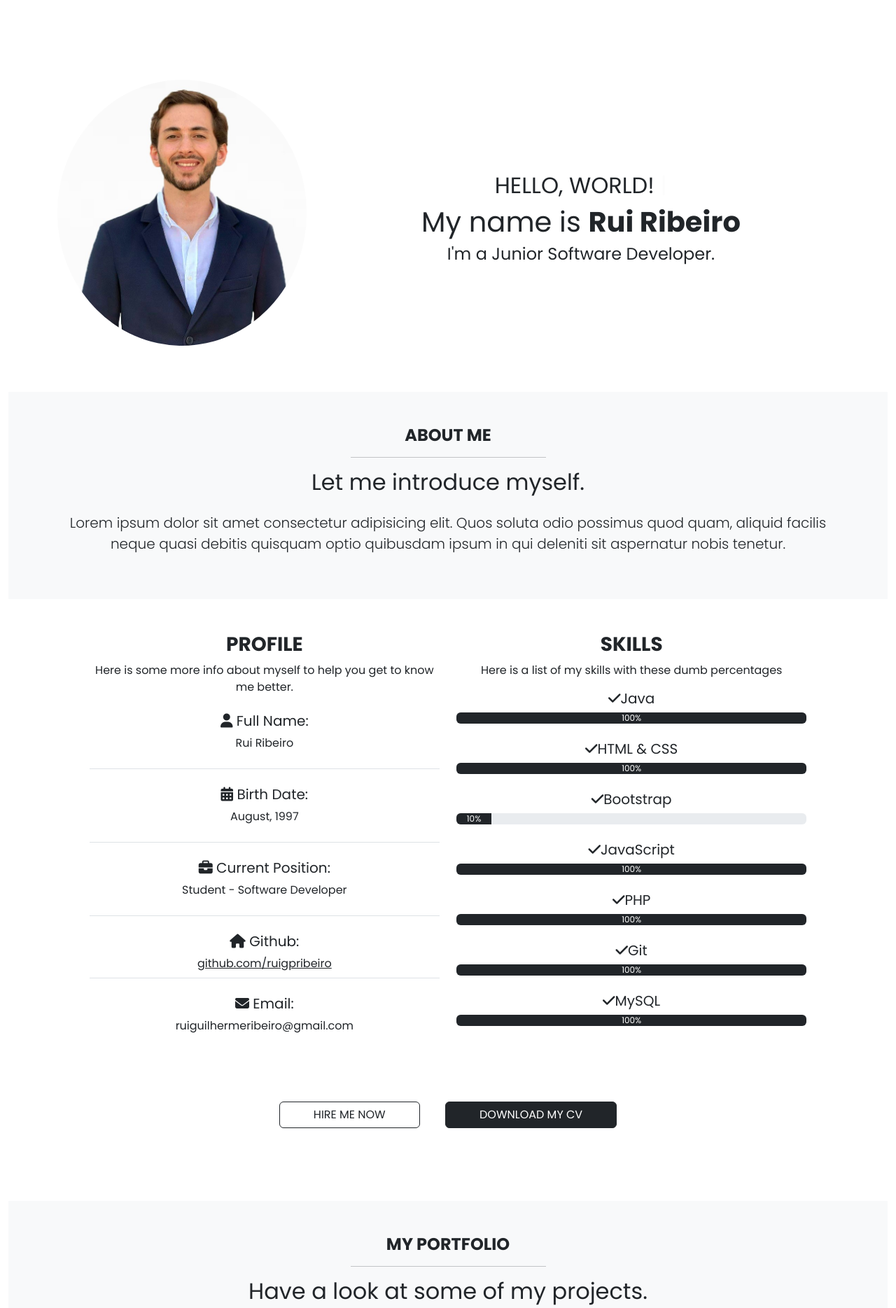
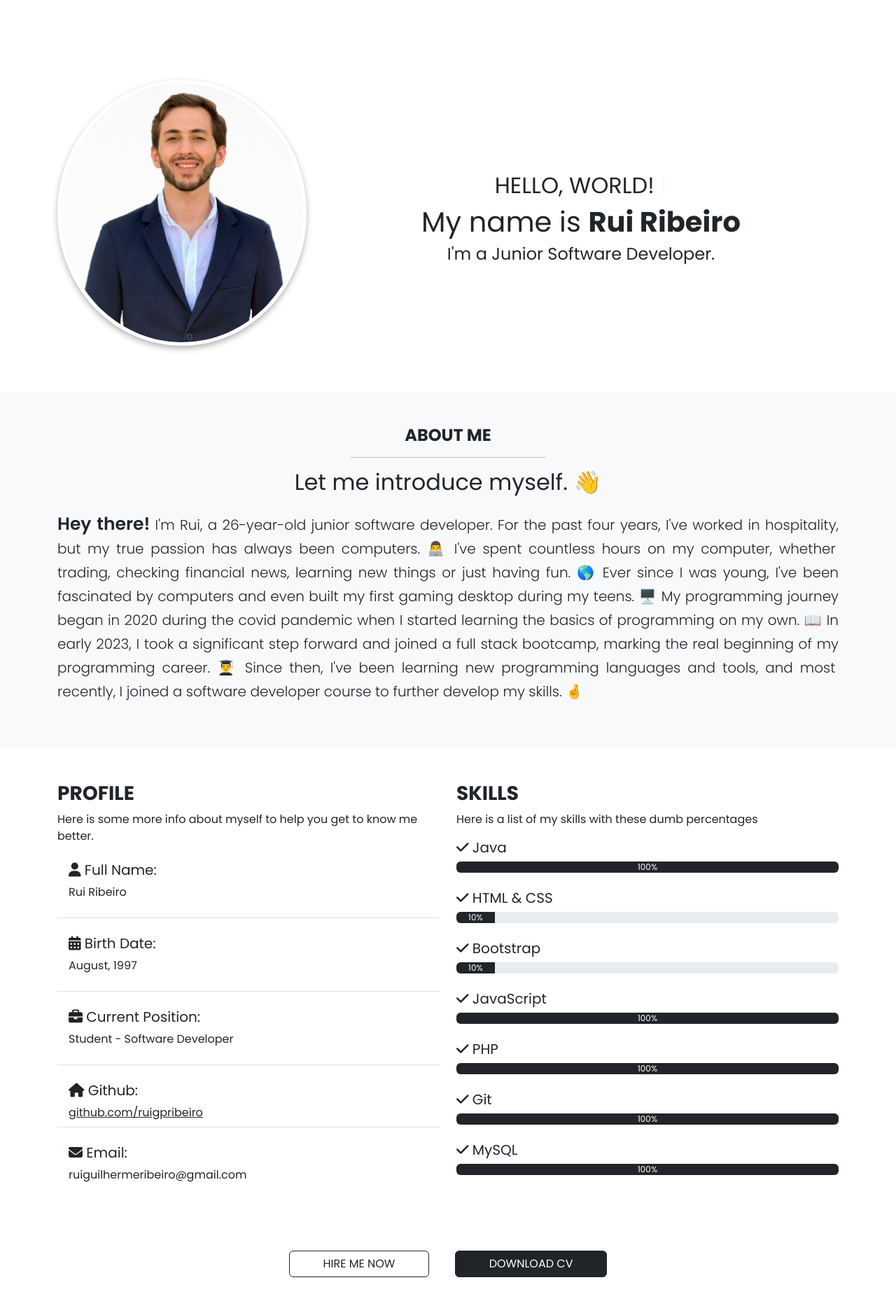
Before and after one commit to ruigpribeiro/WebProject, a PHP site: page / in a window 1280 px wide. Shown: the part 66-1935 px from the top of the page at 70% size. Run offline with PHP 8.4, Linux system fonts and the light colour scheme; some libraries are stand-ins or nearby versions.

Commit message:
Added some predefined icons, added an effect in the langing page and made some refactor

```diff
--- a/css/style.css
+++ b/css/style.css
@@ -5,11 +5,12 @@
     --color-dark-grey: #212529;
     --color-light-grey: #f0f0f0;
     --color-bg-light: #f8f9fa;
+    --color-linkhover: #fcc100bb;
 
     /* Fontes */
     --font-primary: 'Poppins', sans-serif;
+}
 
-}
 
 /* HTML e Body */
 html {
@@ -21,7 +22,7 @@ body {
 }
 
 
-/* Navigation Bar */
+/* NavBar */
 nav a {
     color: white !important;
 }
@@ -31,15 +32,19 @@ nav img {
 }
 
 .nav-link:hover {
-    color: #fcc100bb !important;
+    color: var(--color-linkhover) !important;
     transition: background-color 0.3s, color 0.3s;
 }
+
 
 /* Landing page Section */
 .landing-img {
     width: 100%;
     height: auto;
     border-radius: 50%;
+    border: 5px solid #fff;
+    box-shadow: 0px 4px 8px rgba(0,0,0,0.3);
+    object-fit: cover;
 }
 
 @media (max-width: 576px) {
@@ -60,12 +65,10 @@ nav img {
     }
   }
 
-
 .hero {
     height: 70vh;
     align-items: center;
 }
-
 
 .cursor {
     display: inline-block;
@@ -81,6 +84,10 @@ nav img {
 
 
 /* About me Section */
+.about-span {
+    font-size: 25px;
+    font-weight: 600;
+}
 
 section {
     scroll-margin-top: 60px;
@@ -99,9 +106,17 @@ section {
     flex-direction: column;
 }
 
+.about-text {
+    text-align: justify !important;
+    line-height: 0.9cm;
+  }
+
+
 /* Portfolio Section */
 .card {
     transition: transform 0.2s;
+    border-radius: 15px;
+    overflow: hidden;
 }
 
 .card:hover {
@@ -129,4 +144,7 @@ section {
     width: auto;
 }
 
-/* Footer */
+/* Contact e Footer */
+.foo-img i:hover {
+    color: var(--color-linkhover);
+}
--- a/index.html
+++ b/index.html
@@ -19,7 +19,7 @@
     <!-- O meu CSS -->
     <link rel="stylesheet" href="css/style.css">
 </head>
-<body class="d-flex flex-column">
+<body class="">
 
     <!-- Navigation Bar -->
     <header class="sticky-top">
@@ -27,11 +27,12 @@
             <div class="container">
                 <!-- Logo Navbar -->
                 <a class="navbar-brand" href="index.html">
-                    <img src="img/logo/logo.png" alt="logo">
+                    <img src="img/logo/logo.png" alt="main logo">
                 </a>
                 <button class="navbar-toggler" type="button" data-bs-toggle="collapse" data-bs-target="#navbarNav" aria-controls="navbarNav" aria-expanded="false" aria-label="Toggle navigation" aria-expanded="false" aria-label="Toggle navigation">
                     <span class="navbar-toggler-icon"></span>
                 </button>
+
                 <!-- Links Navbar -->
                 <div class="collapse navbar-collapse" id="navbarNav">
                     <ul class="navbar-nav mx-auto">
@@ -54,14 +55,14 @@
     </header>
 
     <!-- Conteúdo da Página-->
-    <main class="container-fluid d-flex flex-grow-1 flex-column justify-content-center align-items-center text-center">
+    <main class="">
 
         <!-- Landing page -->
         <div class="container hero d-flex text-center align-items-center justify-content-center" id="home">
             <div class="row mt-5">
                 <!-- Imagem Landing Page -->
                 <div class="col-lg-4">
-                    <img src="img/landing-page/photo.jpg" alt="Rui Photo" class="img-fluid landing-img">
+                    <img src="img/landing-page/photo.jpg" alt="Rui's Photo" class="img-fluid landing-img">
                 </div>
                 <!-- Texto Landing Page -->
                 <div class="col-lg-8 text-center mt-4 d-flex flex-column justify-content-center">
@@ -80,11 +81,17 @@
                 <div class="text-center">
                     <h4 class="text-uppercase fw-bold text-dark">About Me</h4>
                     <hr class="w-25 mx-auto"/>
-                    <h2 class="mb-4">Let me introduce myself.</h2>
+                    <h2 class="mb-4">Let me introduce myself. 👋</h2>
                 </div>
                 <div class="about-content d-flex gap-5 align-items-center">
-                    <p class="lead">
-                        Lorem ipsum dolor sit amet consectetur adipisicing elit. Quos soluta odio possimus quod quam, aliquid facilis neque quasi debitis quisquam optio quibusdam ipsum in qui deleniti sit aspernatur nobis tenetur.
+                    <p class="lead about-text">
+                        <span class="about-span">Hey there!</span> I'm Rui, a 26-year-old junior software developer.
+                        For the past four years, I've worked in hospitality, but my true passion has always been computers. 👨‍💻
+                        I've spent countless hours on my computer, whether trading, checking financial news, learning new things or just having fun. 🌎
+                        Ever since I was young, I've been fascinated by computers and even built my first gaming desktop during my teens. 🖥️
+                        My programming journey began in 2020 during the covid pandemic when I started learning the basics of programming on my own. 📖
+                        In early 2023, I took a significant step forward and joined a full stack bootcamp, marking the real beginning of my programming career. 👨‍🎓
+                        Since then, I've been learning new programming languages and tools, and most recently, I joined a software developer course to further develop my skills. 🤞
                     </p>
                 </div>
             </div>
@@ -127,43 +134,43 @@
                         <h3 class="text-uppercase fw-bold">Skills</h3>
                         <p>Here is a list of my skills with these dumb percentages</p>
                         <!-- Java -->
-                        <h5><i class="fas fa-check"></i>Java</h5>
+                        <h5><i class="fa fa-check"></i> Java</h5>
                         <div class="progress mb-4">
                             <div class="progress-bar bg-dark" role="progressbar" style="width: 100%;" aria-valuenow="100"
                                 aria-valuemin="0" aria-valuemax="100">100%</div>
                         </div>
                         <!-- HTML & CSS -->
-                        <h5><i class="fas fa-check"></i>HTML & CSS</h5>
+                        <h5><i class="fa fa-check"></i> HTML & CSS</h5>
                         <div class="progress mb-4">
-                            <div class="progress-bar bg-dark" role="progressbar" style="width: 100%;" aria-valuenow="100"
-                                aria-valuemin="0" aria-valuemax="100">100%</div>
+                            <div class="progress-bar bg-dark" role="progressbar" style="width: 10%;" aria-valuenow="10"
+                                aria-valuemin="0" aria-valuemax="10">10%</div>
                         </div>
                         <!-- Bootstrap -->
-                        <h5><i class="fas fa-check"></i>Bootstrap</h5>
+                        <h5><i class="fa fa-check"></i> Bootstrap</h5>
                         <div class="progress mb-4">
                             <div class="progress-bar bg-dark" role="progressbar" style="width: 10%;" aria-valuenow="10"
                                 aria-valuemin="0" aria-valuemax="100">10%</div>
                         </div>
                         <!-- JavaScript -->
-                        <h5><i class="fas fa-check"></i>JavaScript</h5>
+                        <h5><i class="fa fa-check"></i> JavaScript</h5>
                         <div class="progress mb-4">
                             <div class="progress-bar bg-dark" role="progressbar" style="width: 100%;" aria-valuenow="100"
                                 aria-valuemin="0" aria-valuemax="100">100%</div>
                         </div>
                         <!-- PHP -->
-                        <h5><i class="fas fa-check"></i>PHP</h5>
+                        <h5><i class="fa fa-check"></i> PHP</h5>
                         <div class="progress mb-4">
                             <div class="progress-bar bg-dark" role="progressbar" style="width: 100%;" aria-valuenow="100"
                                 aria-valuemin="0" aria-valuemax="100">100%</div>
                         </div>
                         <!-- Git -->
-                        <h5><i class="fas fa-check"></i>Git</h5>
+                        <h5><i class="fa fa-check"></i> Git</h5>
                         <div class="progress mb-4">
                             <div class="progress-bar bg-dark" role="progressbar" style="width: 100%;" aria-valuenow="100"
                                 aria-valuemin="0" aria-valuemax="100">100%</div>
                         </div>
                         <!-- MySQL -->
-                        <h5><i class="fas fa-check"></i>MySQL</h5>
+                        <h5><i class="fa fa-check"></i> MySQL</h5>
                         <div class="progress mb-4">
                             <div class="progress-bar bg-dark" role="progressbar" style="width: 100%;" aria-valuenow="100"
                                 aria-valuemin="0" aria-valuemax="100">100%</div>
@@ -174,7 +181,7 @@
                     <div class="col-12">
                         <a href="#" class="btn btn-outline-dark text-uppercase px-5 mx-3 my-2" data-bs-toggle="modal"
                             data-bs-target="#contactModal">Hire me Now</a>
-                        <a href="assets/Resume_RuiRibeiro.pdf" class="btn btn-dark text-uppercase px-5 mx-3 my-2" download>Download my CV</a>
+                        <a href="assets/Resume_RuiRibeiro.pdf" class="btn btn-dark text-uppercase px-5 mx-3 my-2" download>Download CV</a>
                     </div>
                 </div>
             </div>
@@ -182,19 +189,19 @@
 
         <!-- Portfolio Section -->
         <section id="portfolio" class="container-fluid my-5 py-5 bg-light">
-            <div class="container">
+            <div class="container text-center">
                 <!-- Cabeçalho do Portfolio -->
-                <div class="text-center">
+                <div class="text-center mb-5">
                     <h4 class="text-uppercase fw-bold text-dark">My Portfolio</h4>
                     <hr class="w-25 mx-auto"/>
-                    <h2 class="mb-5">Have a look at some of my projects.</h2>
+                    <h2>Have a look at some of my projects. 💻</h2>
                 </div>
 
                 <!-- Cards e Carousel-->
                 <div class="row">
 
                     <!-- Project 1 -->
-                    <div class="col-md-4 mb-4">
+                    <div class="col-md-6 col-lg-4 mb-4">
                         <div class="card shadow-sm">
                             <div id="carouselProject1" class="carousel slide" data-bs-ride="carousel">
                                 <div class="carousel-inner">
@@ -219,13 +226,13 @@
                                 <p class="card-text">Built with: Java</p>
                             </div>
                             <div class="mb-3 btn-git">
-                                <a href="https://github.com/ruigpribeiro" class="btn btn-outline-dark btn-sm px-5 mx-3 my-1" target="_blank">Github</a>
+                                <a href="https://github.com/ruigpribeiro/LaFruitMuyLoca" class="btn btn-outline-dark btn-sm px-5 mx-3 my-1" target="_blank">Github</a>
                             </div>
                         </div>
                     </div>
 
                     <!-- Project 2 -->
-                    <div class="col-md-4 mb-4">
+                    <div class="col-md-6 col-lg-4 mb-4">
                         <div class="card shadow-sm">
                             <div id="carouselProject2" class="carousel slide" data-bs-ride="carousel">
                                 <div class="carousel-inner">
@@ -256,7 +263,7 @@
                     </div>
 
                     <!-- Project 3 -->
-                    <div class="col-md-4 mb-4">
+                    <div class="col-md-6 col-lg-4 mb-4">
                         <div class="card shadow-sm">
                             <div id="carouselProject3" class="carousel slide" data-bs-ride="carousel">
                                 <div class="carousel-inner">
@@ -286,7 +293,7 @@
                         </div>
                     </div>
                    <!-- Project 4 -->
-                    <div class="col-md-4 mb-4">
+                    <div class="col-md-6 col-lg-4 mb-4">
                         <div class="card shadow-sm">
                             <div id="carouselProject4" class="carousel slide" data-bs-ride="carousel">
                                 <div class="carousel-inner">
@@ -317,7 +324,7 @@
                     </div>
 
                     <!-- Project 5 -->
-                    <div class="col-md-4 mb-4">
+                    <div class="col-md-6 col-lg-4 mb-4">
                         <div class="card shadow-sm">
                             <div id="carouselProject5" class="carousel slide" data-bs-ride="carousel">
                                 <div class="carousel-inner">
@@ -348,15 +355,15 @@
                     </div>
 
                     <!-- Project 6 -->
-                    <div class="col-md-4 mb-4">
+                    <div class="col-md-6 col-lg-4 mb-4">
                         <div class="card shadow-sm">
                             <div id="carouselProject6" class="carousel slide" data-bs-ride="carousel">
                                 <div class="carousel-inner">
                                     <div class="carousel-item active">
-                                        <img src="img/apple.jpeg" class="d-block w-100 carousel-image" alt="Project 6 Image 1">
+                                        <img src="img/projects/bank.jpg" class="d-block w-100 carousel-image" alt="Project 6 Image 1">
                                     </div>
                                     <div class="carousel-item">
-                                        <img src="img/apple.jpeg" class="d-block w-100 carousel-image" alt="Project 6 Image 2">
+                                        <img src="img/projects/bank.jpg" class="d-block w-100 carousel-image" alt="Project 6 Image 2">
                                     </div>
                                 </div>
                                 <button class="carousel-control-prev" type="button" data-bs-target="#carouselProject6" data-bs-slide="prev">
@@ -369,8 +376,8 @@
                                 </button>
                             </div>
                             <div class="card-body">
-                                <h5 class="card-title">Project Title 6</h5>
-                                <p class="card-text">Built with: Node.js, Express</p>
+                                <h5 class="card-title">JavaBank</h5>
+                                <p class="card-text">Built with: Java, Spring</p>
                             </div>
                             <div class="mb-3 btn-git">
                                 <a href="https://github.com/ruigpribeiro" class="btn btn-outline-dark btn-sm px-5 mx-3 my-1" target="_blank">Github</a>
@@ -388,26 +395,26 @@
                     <div class="text-center">
                         <h4 class="text-uppercase fw-bold text-dark">Contact Me</h4>
                         <hr class="w-25 mx-auto"/>
-                        <h2 class="mb-5">Fill the form below.</h2>
+                        <h2 class="mb-5">Fill the form below. 📫</h2>
                     </div>
                     <!-- Coluna imagem -->
-                    <div class="col-md-6 mt-4 d-none d-md-flex justify-content-center">
-                        <img src="img/logo/logo.png" alt="logo" class="contact-img">
+                    <div class="col-12 col-md-6 mt-4 d-none d-flex d-md-flex justify-content-center">
+                        <img src="img/logo/logo.png" alt="main logo" class="contact-img">
                     </div>
                     <!-- Coluna Formulário -->
                     <div class="col-md-5 text-start">
                         <form>
                             <div class="mb-3">
                                 <label for="name" class="form-label">Name</label>
-                                <input type="text" class="form-control" id="name" required>
+                                <input type="text" class="form-control" id="name" placeholder="Enter your name" required>
                             </div>
                             <div class="mb-3">
                                 <label for="email" class="form-label">Email address</label>
-                                <input type="email" class="form-control" id="email" required>
+                                <input type="email" class="form-control" id="email" placeholder="Enter your email" required>
                             </div>
                             <div class="mb-3">
                                 <label for="message" class="form-label">Message</label>
-                                <textarea class="form-control" id="message" rows="3" required></textarea>
+                                <textarea class="form-control" id="message" rows="6" placeholder="Enter your message" required></textarea>
                             </div>
                             <button type="submit" class="btn btn-dark">Submit</button>
                         </form>
@@ -418,7 +425,7 @@
 
     </main>
 
-    <!-- Contact Me Section -->
+    <!-- Modal -->
     <div class="modal fade" id="contactModal" tabindex="-1" aria-labelledby="contactModalLabel" aria-hidden="true">
         <div class="modal-dialog modal-dialog-centered">
             <div class="modal-content">
@@ -430,15 +437,15 @@
                     <form>
                         <div class="mb-3">
                             <label for="name" class="form-label">Name</label>
-                            <input type="text" class="form-control" id="name" required>
+                            <input type="text" class="form-control"  id="name" placeholder="Enter your name" required >
                         </div>
                         <div class="mb-3">
                             <label for="email" class="form-label">Email address</label>
-                            <input type="email" class="form-control" id="email" required>
+                            <input type="email" class="form-control" id="email" placeholder="Enter your email" required>
                         </div>
                         <div class="mb-3">
                             <label for="message" class="form-label">Message</label>
-                            <textarea class="form-control" id="message" rows="3" required></textarea>
+                            <textarea class="form-control" id="message" rows="6" placeholder="Enter your message" required></textarea>
                         </div>
                         <button type="submit" class="btn btn-dark">Send Message</button>
                     </form>
@@ -448,16 +455,17 @@
     </div>
 
      <!-- Contact Section -->
-     <section class="contact bg-light py-3" id="contact">
+    <section class="contact bg-light py-3" id="contact">
         <div class="container text-center">
             <p class="lead">Feel free to reach out to me!</p>
             <div class="d-flex justify-content-center">
                 <a href="https://www.linkedin.com/in/ruiguilhermeribeiro/" target="_blank"
-                    class="text-dark me-3"><i class="fa fa-linkedin fa-2x"></i></a>
-                <a href="https://github.com/ruigpribeiro" target="_blank" class="text-dark me-3"><i
-                        class="fa fa-github fa-2x"></i></a>
-                <a href="https://twitter.com/" target="_blank" class="text-dark"><i
-                        class="fa fa-instagram fa-2x"></i></a>
+                class="text-dark me-3 foo-img" aria-label="LinkedIn">
+                <i class="fa fa-linkedin fa-2x"></i></a>
+                <a href="https://github.com/ruigpribeiro" target="_blank" class="text-dark me-3 foo-img" aria-label="GitHub">
+                <i class="fa fa-github fa-2x"></i></a>
+                <a href="https://twitter.com/" target="_blank" class="text-dark foo-img" aria-label="Instagram">
+                <i class="fa fa-instagram fa-2x"></i></a>
             </div>
         </div>
     </section>
```
Also changed, not shown: img/projects/bank.jpg (added). Lines whose indentation alone changed are shown as unchanged.
